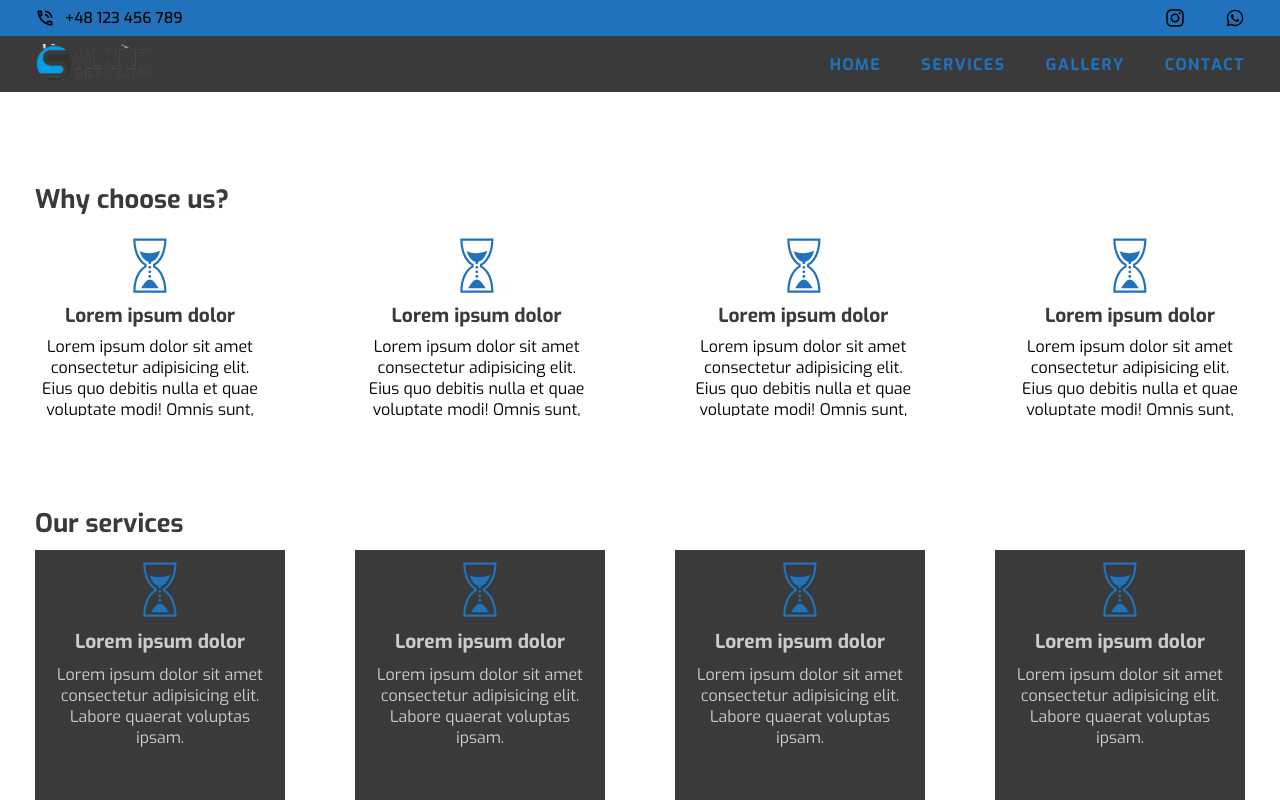
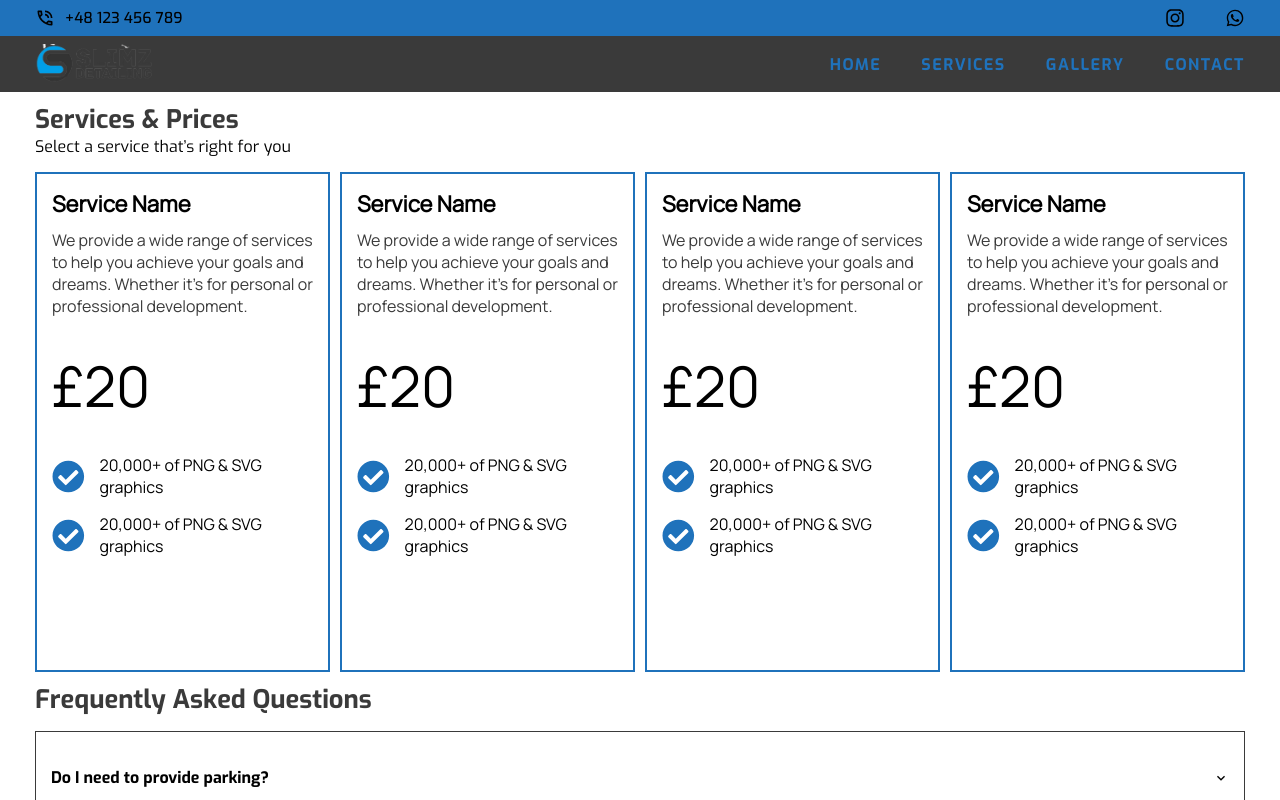
Before and after one commit to jeromekithinji/slimz-detailing, a React (Create React App) app: page / in a window 1280 px wide. Shown: the top 800 px of the page. Built offline with nearby package versions, Linux system fonts and the light colour scheme.

Commit message:
FAQ component and services page

```diff
--- a/package.json
+++ b/package.json
@@ -10,6 +10,7 @@
     "react": "^18.2.0",
     "react-dom": "^18.2.0",
     "react-icons": "^4.12.0",
+    "react-router-dom": "^6.21.1",
     "react-scripts": "5.0.1",
     "web-vitals": "^2.1.4"
   },
--- a/src/App.js
+++ b/src/App.js
@@ -5,6 +5,7 @@ import NavBar from './components/navBar/navBar';
 import Footer from './components/footer/footer';
 import ContactFooter from './components/contactFooter/contactFooter';
 import HomePage from './pages/homePage/homePage';
+import ServicesPage from './pages/servicesPage/servicesPage';
 
 function App() {
   return (
@@ -14,7 +15,8 @@ function App() {
             <NavBar />
         </div>
         <div className="App__content">
-            <HomePage />
+            {/* <HomePage /> */}
+            <ServicesPage />
         </div>
         <div className="App__footer">
             <ContactFooter />
--- /dev/null
+++ b/src/components/faq/faq.jsx
@@ -0,0 +1,40 @@
+import React, { useState } from "react";
+import "./faq.scss";
+import { MdKeyboardArrowDown, MdKeyboardArrowUp } from "react-icons/md";
+
+const Faq = () => {
+    const [showAnswer, setShowAnswer] = useState(false);
+
+    const toggleAnswer = () => {
+        setShowAnswer(!showAnswer);
+    };
+
+    return (
+        <div className="faq">
+            <div className="faq__question" onClick={toggleAnswer}>
+                <p className="faq__question-text">
+                    Do I need to provide parking?
+                </p>
+                {showAnswer ? (
+                    <MdKeyboardArrowUp className="faq__question-icon" />
+                ) : (
+                    <MdKeyboardArrowDown className="faq__question-icon" />
+                )}
+            </div>
+            {showAnswer && (
+                <div className="faq__answer">
+                    <p className="faq__answer-text">
+                        Although this is a mobile car cleaning service, for the
+                        valet to take place the agent will require parking next
+                        to your vehicle or in close proximity to it. As it is a
+                        fully mobile service, this does not have to be on a
+                        driveway at your home, but can also be carried out on a
+                        public road as long as parking is available.
+                    </p>
+                </div>
+            )}
+        </div>
+    );
+};
+
+export default Faq;
--- /dev/null
+++ b/src/components/faq/faq.scss
@@ -0,0 +1,40 @@
+@import "../../assets/styles/variables";
+
+.faq {
+
+    padding: 10px 0px;
+    border-bottom: 3px solid $secondary-color;
+    margin: 10px 0px;
+
+    &__question {
+        display: flex;
+        align-items: center;
+        justify-content: space-between;
+        margin-bottom: 10px;
+
+        &-text {
+            font-weight: 700;
+        }
+
+        &:hover {
+            cursor: pointer;
+        }
+    }
+}
+
+// /* Do I need to provide parking? */
+
+// position: absolute;
+// width: 307px;
+// height: 30px;
+// left: 83px;
+// top: 1267.36px;
+
+// font-family: 'Manrope';
+// font-style: normal;
+// font-weight: 700;
+// font-size: 22px;
+// line-height: 30px;
+// /* identical to box height */
+
+// color: #3A3A3A;
--- /dev/null
+++ b/src/components/serviceBanner/serviceBanner.jsx
@@ -0,0 +1,43 @@
+import React from 'react'
+import "./serviceBanner.scss"
+import { FaCheckCircle } from "react-icons/fa";
+
+
+const ServiceBanner = () => {
+  return (
+    <div className="serviceBanner">
+        <div className="serviceBanner__headings">
+            <p className="serviceBanner__headings-title">
+                Service Name
+            </p>
+            <p className="serviceBanner__headings-subtitle">
+                We provide a wide range of services to help you achieve your goals and dreams. Whether it’s for personal or professional development.
+            </p>
+        </div>
+        <p className="serviceBanner-price">
+            £20
+        </p>
+        <div className="serviceBanner__points">
+            <div className="serviceBanner__points-container">
+                <FaCheckCircle className="serviceBanner__points-container__icon"/>
+                <div className="serviceBanner__points-container__texts">
+                    <p className="serviceBanner__points-container__texts-text">
+                        20,000+ of PNG & SVG graphics
+                    </p>
+                </div>
+            </div>
+            <div className="serviceBanner__points-container">
+                <FaCheckCircle className="serviceBanner__points-container__icon"/>
+                <div className="serviceBanner__points-container__texts">
+                    <p className="serviceBanner__points-container__texts-text">
+                        20,000+ of PNG & SVG graphics
+                    </p>
+                </div>
+            </div>
+
+        </div>
+    </div>
+  )
+}
+
+export default ServiceBanner
--- /dev/null
+++ b/src/components/serviceBanner/serviceBanner.scss
@@ -0,0 +1,73 @@
+@import "../../assets/styles/variables";
+
+.serviceBanner {
+    font-family: $secondary-font;
+    padding: 15px;
+    border: 2px solid $primary-color;
+    min-height: 500px;
+    height: fit-content;
+    width: 300px;
+
+    &:hover {
+        background-color: $primary-color;
+        color: white !important;
+
+    }
+
+    &__headings {
+        display: flex;
+        flex-direction: column;
+        gap: 10px;
+
+        &-title {
+            font-weight: bold;
+            font-size: 22px;
+        }
+
+        &-subtitle {
+            color: $secondary-color;
+
+            // &:hover {
+            //     color: white;
+            // }
+        }
+    }
+
+    &-price {
+        margin: 30px 0px;
+        font-weight: lighter;
+        font-size: 56px;
+    }
+
+    &__points {
+        display: flex;
+        flex-direction: column;
+        gap: 15px;
+        align-items: start;
+
+        &-container {
+            display: flex;
+            gap: 15px;
+            align-items: center;
+
+
+            &__icon {
+                font-size: 35px;
+                color: $primary-color;
+
+                &:hover {
+                    color: $secondary-color;
+                }
+            }
+
+            &__texts {
+                display: flex;
+                gap: 10px;
+            }
+
+        }
+
+    }
+
+
+}
--- /dev/null
+++ b/src/pages/servicesPage/servicesPage.jsx
@@ -0,0 +1,37 @@
+import React from 'react'
+import "./servicesPage.scss"
+import ServiceBanner from '../../components/serviceBanner/serviceBanner'
+import Faq from '../../components/faq/faq'
+
+const ServicesPage = () => {
+  return (
+    <div className="servicePage">
+        <p className="servicePage-title">
+            Services & Prices
+        </p>
+        <p className="servicePage-subHeading">
+            Select a service that’s right for you
+        </p>
+        <div className="servicePage__banners">
+            <ServiceBanner />
+            <ServiceBanner />
+            <ServiceBanner />
+            <ServiceBanner />
+        </div>
+        <div className="servicePage__faq">
+            <p className="servicePage-title">
+                Frequently Asked Questions
+            </p>
+            <div className="servicePage__faq-container">
+                <Faq />
+                <Faq />
+                <Faq />
+                <Faq />
+                <Faq />
+            </div>
+        </div>
+    </div>
+  )
+}
+
+export default ServicesPage
--- /dev/null
+++ b/src/pages/servicesPage/servicesPage.scss
@@ -0,0 +1,55 @@
+@import "../../assets/styles/variables";
+
+.servicePage {
+    font-family: $primary-font;
+
+    &-title {
+        font-weight: bolder;
+        font-size: 1.6rem;
+        color: $secondary-color;
+    }
+
+    &-subHeading {
+        margin-bottom: 15px;
+    }
+
+    &__banners {
+        margin: 10px 0px;
+        display: flex;
+        align-items: center;
+        justify-content: space-between;
+        gap: 10px;
+        width: 100%;
+    }
+
+    &__faq {
+        &-container {
+            margin-top: 15px;
+            border: 1px solid $secondary-color;
+            padding: 15px;
+        }
+    }
+}
+
+@media (max-width: 790px) {
+    .servicePage {
+        &__banners {
+            display: grid;
+            justify-content: center;
+            grid-template-columns: repeat(2, 1fr);
+            justify-content: center; align-items: center;
+            gap: 20px
+        }
+    }
+}
+
+@media (max-width: 630px) {
+    .servicePage {
+        &__banners {
+            display: flex;
+            align-items: center;
+            justify-content: space-between;
+            flex-direction: column;
+        }
+    }
+}
```
Also changed, not shown: 1 other file (tests, documents, lock files or other folders).
